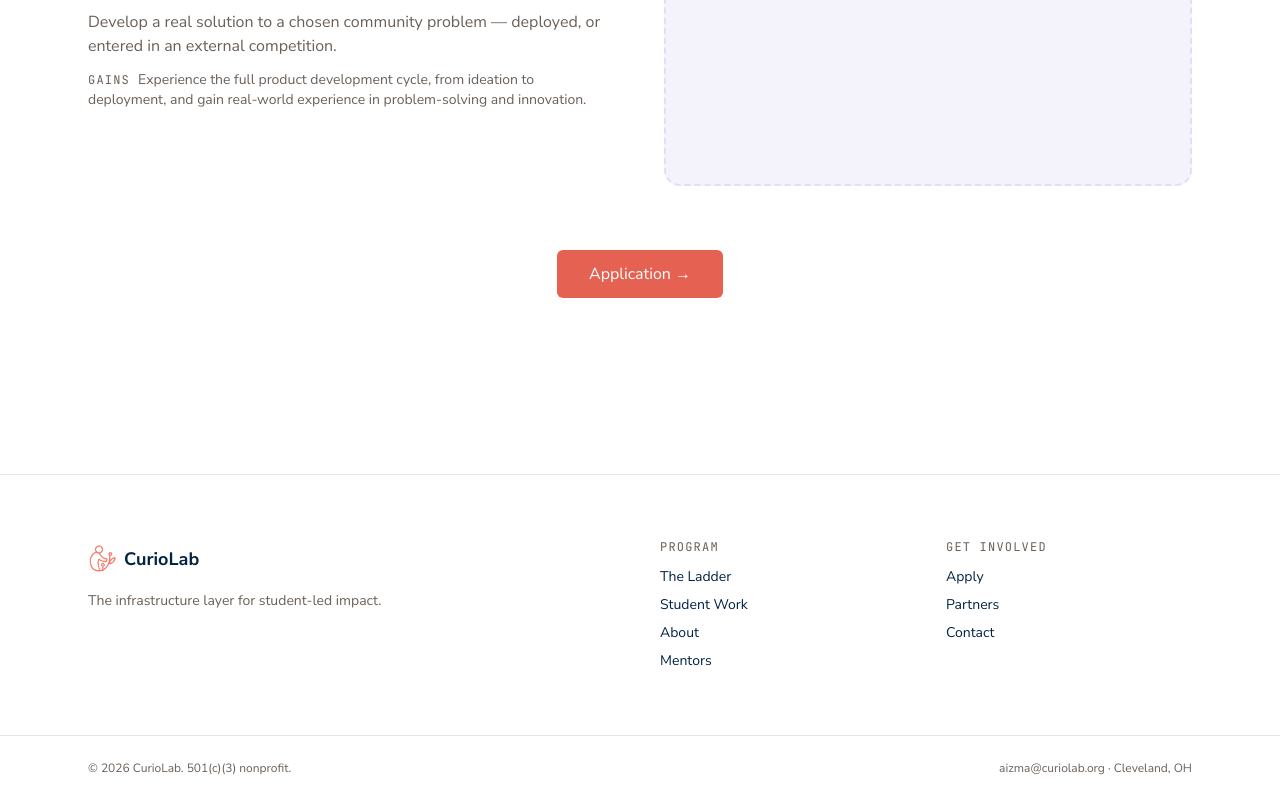
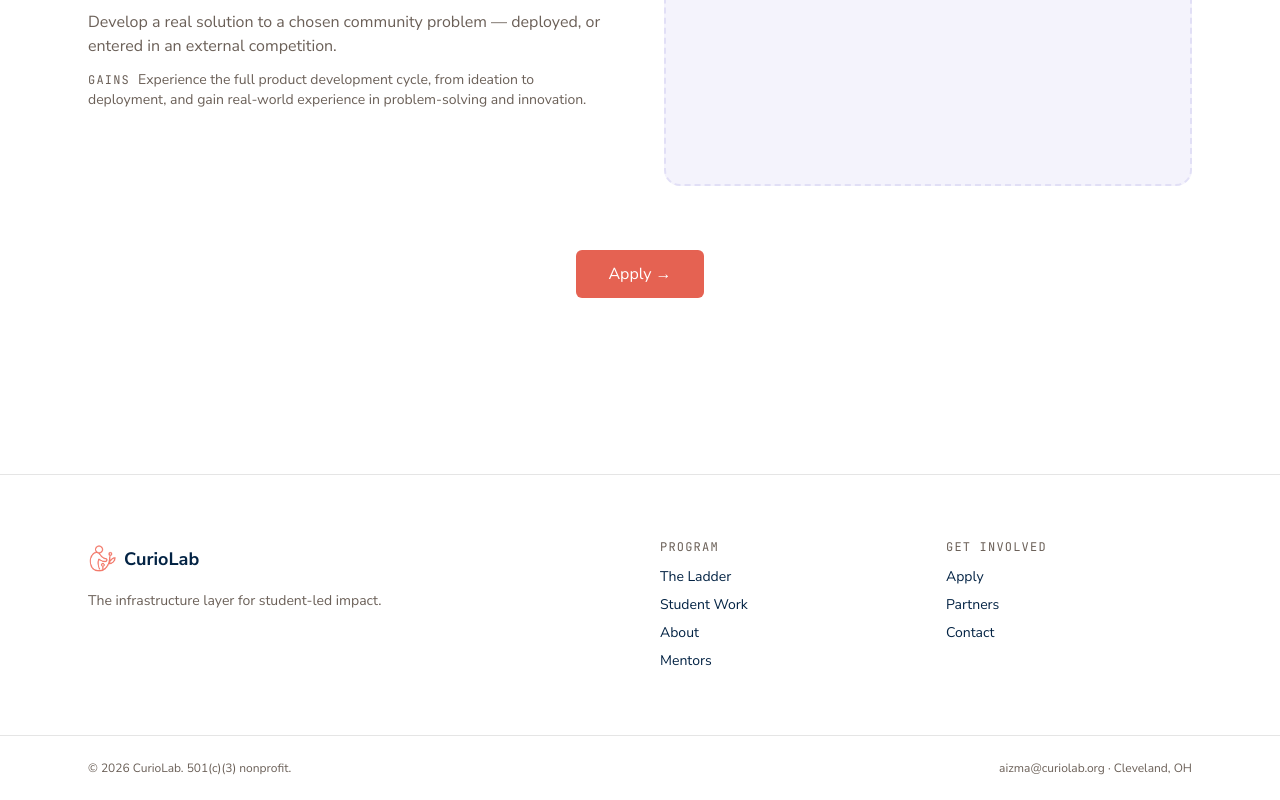
Before and after one commit to anaizma/CurioLabWeb, a Next.js app: page /students in a window 1280 px wide. Shown: the part 1577-2377 px from the top of the page. Built offline with nearby package versions, Linux system fonts and the light colour scheme.

Commit message:
feat(apply): point apply CTAs at /apply

```diff
--- a/app/page.tsx
+++ b/app/page.tsx
@@ -71,7 +71,7 @@ export default function Home() {
 
             </p>
             <div className="flex flex-wrap gap-4 mb-11 opacity-0 animate-[fade-in_0.8s_ease_420ms_forwards]">
-              <Link href="/students" className="bg-coral text-white px-6 py-3 rounded-md font-medium hover:bg-coral-dark transition-colors">
+              <Link href="/apply" className="bg-coral text-white px-6 py-3 rounded-md font-medium hover:bg-coral-dark transition-colors">
                 Apply to join →
               </Link>
               <Link href="/support" className="border border-ink/20 px-6 py-3 rounded-md font-medium hover:bg-ink/5 transition-colors">
@@ -204,7 +204,7 @@ export default function Home() {
           required — just curiosity.
         </p>
         <div className="flex flex-wrap justify-center gap-4">
-          <Link href="/students" className="bg-coral text-white px-6 py-3 rounded-md font-medium hover:bg-coral-dark transition-colors">
+          <Link href="/apply" className="bg-coral text-white px-6 py-3 rounded-md font-medium hover:bg-coral-dark transition-colors">
             Start an application →
           </Link>
           <Link href="/support" className="border border-ink/20 px-6 py-3 rounded-md font-medium hover:bg-ink/5 transition-colors">
--- a/app/students/page.tsx
+++ b/app/students/page.tsx
@@ -17,8 +17,8 @@ export default function StudentsPage() {
 
 
       <div className="mt-16 text-center">
-        <a href="mailto:aizma@curiolab.org" className="inline-block bg-coral text-white px-8 py-3 rounded-md font-medium hover:bg-coral-dark transition-colors">
-          Application →
+        <a href="/apply" className="inline-block bg-coral text-white px-8 py-3 rounded-md font-medium hover:bg-coral-dark transition-colors">
+          Apply →
         </a>
       </div>
     </div>
```
